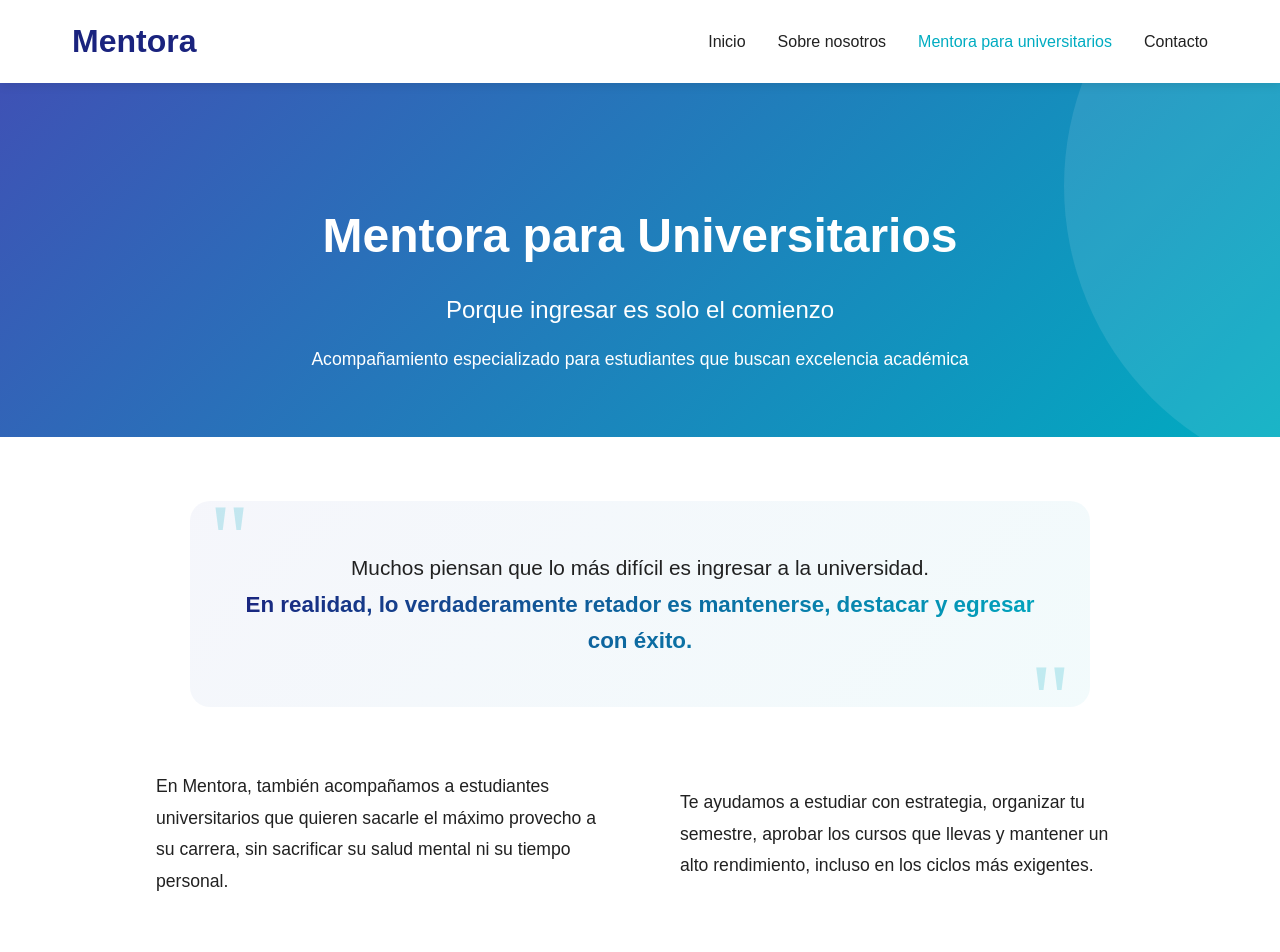
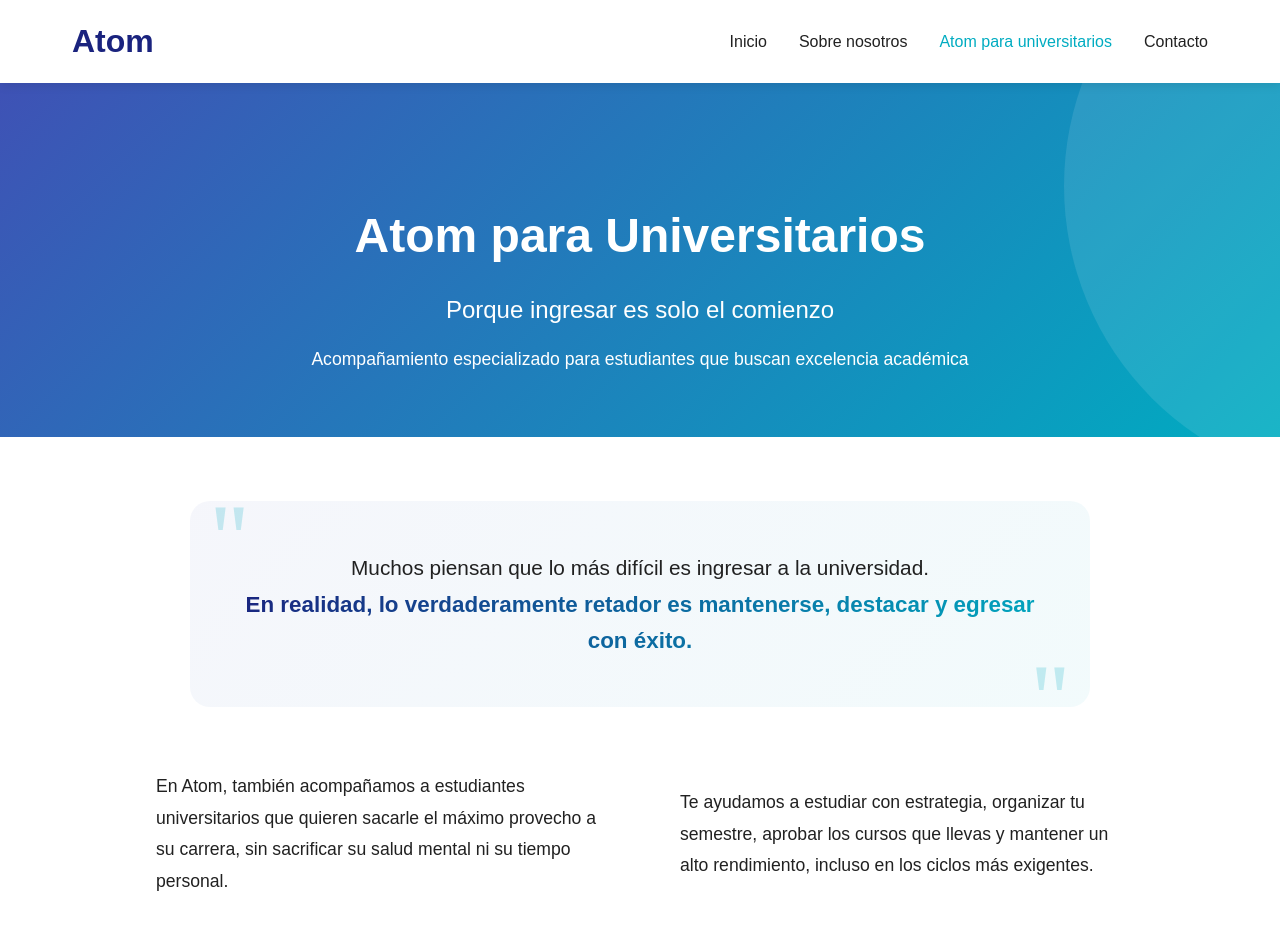
Before and after one commit to andy-rs/Mentora, a plain HTML site: page mentora-universitarios.html in a window 1280 px wide. Shown: the top 952 px of the page. Drawn offline with Linux system fonts and the light colour scheme.

Commit message:
Update mentora-universitarios.html

```diff
--- a/mentora-universitarios.html
+++ b/mentora-universitarios.html
@@ -3,7 +3,7 @@
 <head>
     <meta charset="UTF-8">
     <meta name="viewport" content="width=device-width, initial-scale=1.0">
-    <title>Mentora para Universitarios - Mentora</title>
+    <title>Atom para Universitarios - Atom</title>
     <style>
         * {
             margin: 0;
@@ -579,11 +579,11 @@
     <!-- Navegación -->
     <nav>
         <div class="nav-container">
-            <a href="index.html" class="logo">Mentora</a>
+            <a href="index.html" class="logo">Atom</a>
             <ul class="nav-links">
                 <li><a href="index.html">Inicio</a></li>
                 <li><a href="sobre-nosotros.html">Sobre nosotros</a></li>
-                <li><a href="mentora-universitarios.html" class="active">Mentora para universitarios</a></li>
+                <li><a href="Atom-universitarios.html" class="active">Atom para universitarios</a></li>
                 <li><a href="contacto.html">Contacto</a></li>
             </ul>
         </div>
@@ -592,7 +592,7 @@
     <!-- Hero Section -->
     <section class="uni-hero">
         <div class="uni-hero-content">
-            <h1>Mentora para Universitarios</h1>
+            <h1>Atom para Universitarios</h1>
             <p class="subtitle">Porque ingresar es solo el comienzo</p>
             <p class="description">
                 Acompañamiento especializado para estudiantes que buscan excelencia académica
@@ -615,7 +615,7 @@
             <div class="two-column-content">
                 <div class="column">
                     <p class="content-text">
-                        En Mentora, también acompañamos a estudiantes universitarios que quieren sacarle el
+                        En Atom, también acompañamos a estudiantes universitarios que quieren sacarle el
                         máximo provecho a su carrera, sin sacrificar su salud mental ni su tiempo personal.
                     </p>
                 </div>
@@ -692,7 +692,7 @@
         <div class="section-container">
             <h2 class="section-title">¿Para quién es?</h2>
             <p class="target-intro">
-                Mentora para Universitarios está pensada para aquellos que enfrentan el desafío de
+                Atom para Universitarios está pensada para aquellos que enfrentan el desafío de
                 mantener un rendimiento alto, avanzar sin estancarse y terminar su carrera con éxito.
             </p>
             <ul class="target-list">
```
